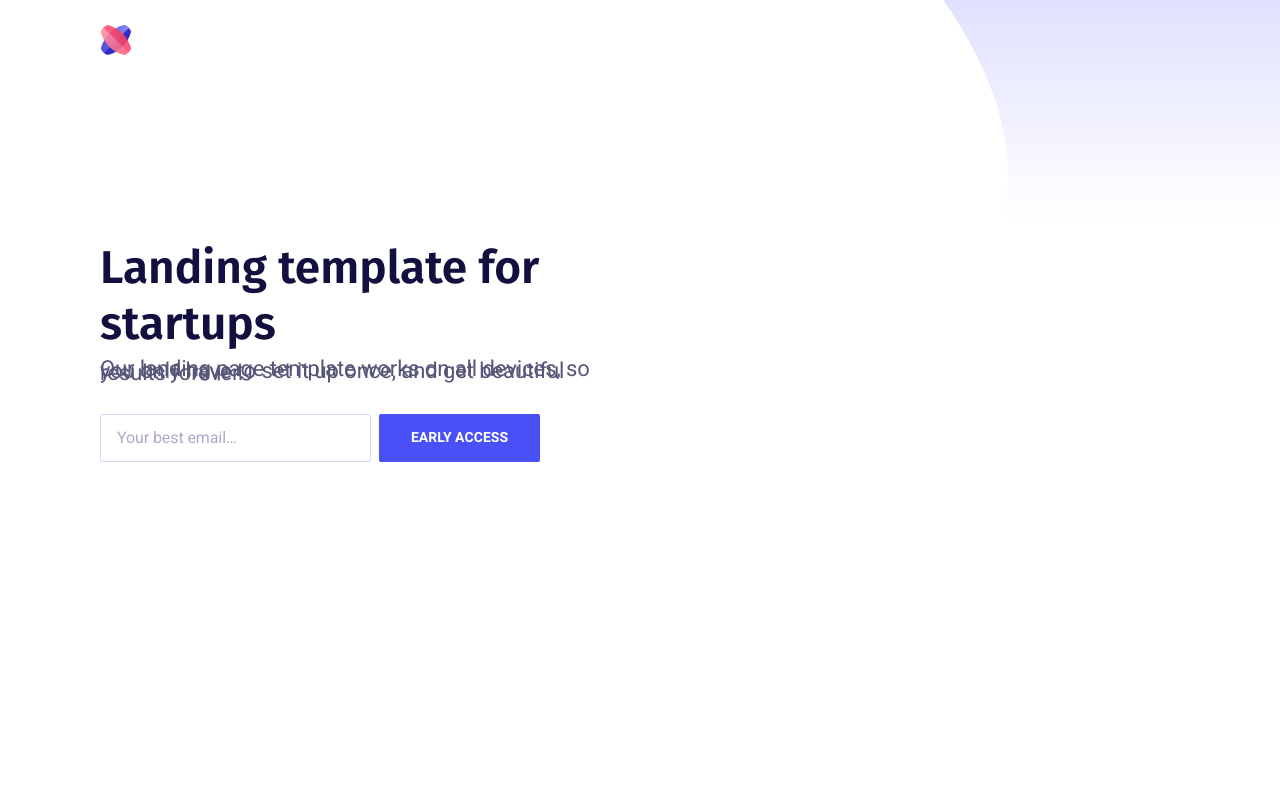
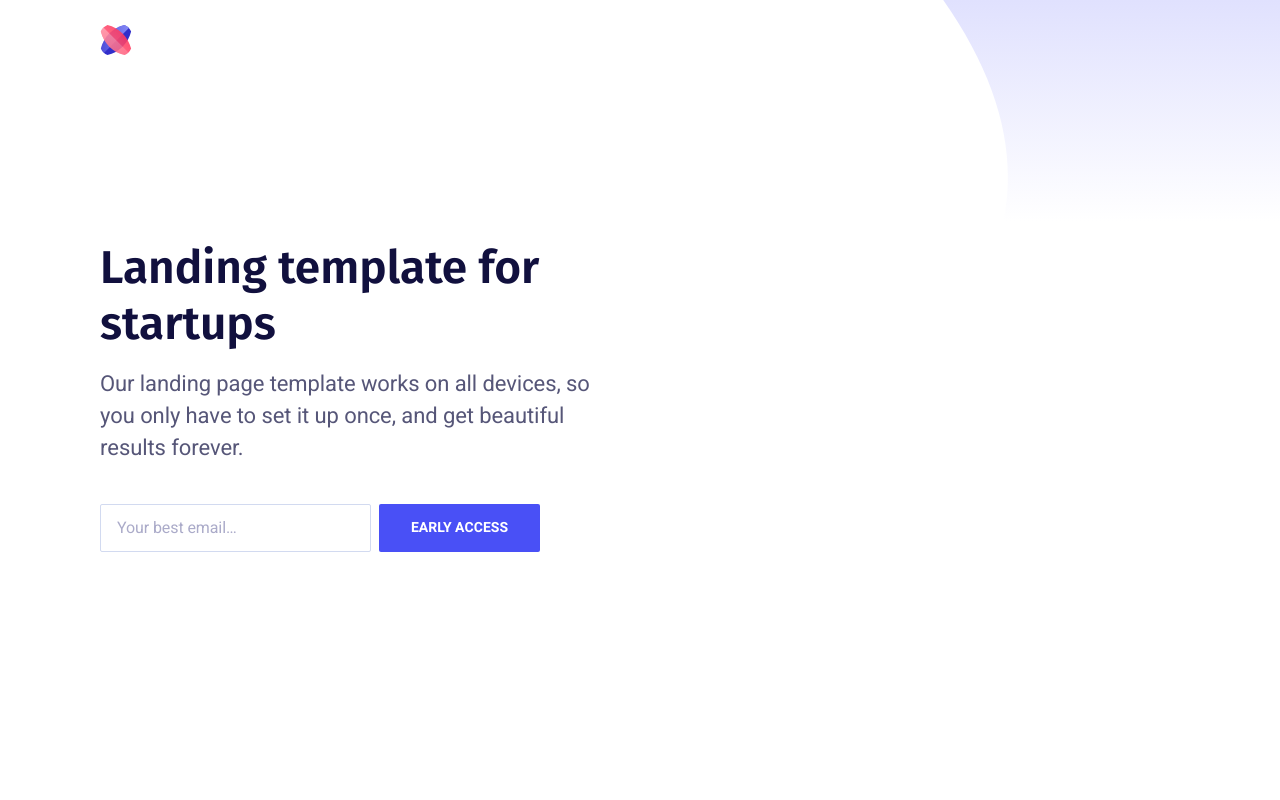
Before and after one commit to jairmedeiros/anjolocal, a Next.js app: page / in a window 1280 px wide. Shown: the top 800 px of the page. Built offline with nearby package versions, Linux system fonts and the light colour scheme.

Commit message:
Corrigindo valores do $font-sizes.

```diff
--- a/public/static/scss/abstracts/_variables.scss
+++ b/public/static/scss/abstracts/_variables.scss
@@ -63,12 +63,12 @@ $font-sizes: (
   ),
   delta: (
     22px,
-    02px,
+    32px,
     -0.1px,
   ),
   epsilon: (
     20px,
-    0 30px,
+    30px,
     -0.1px,
   ),
   zeta: (
```
